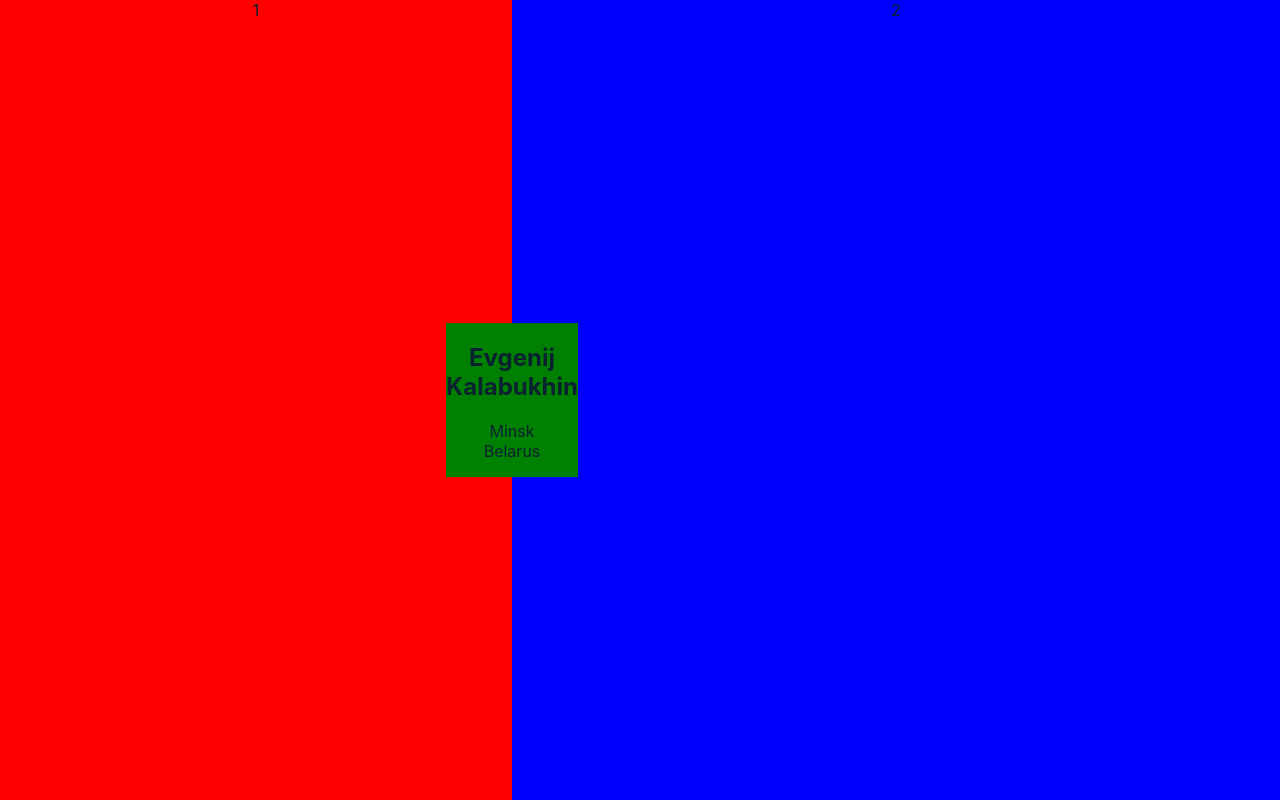
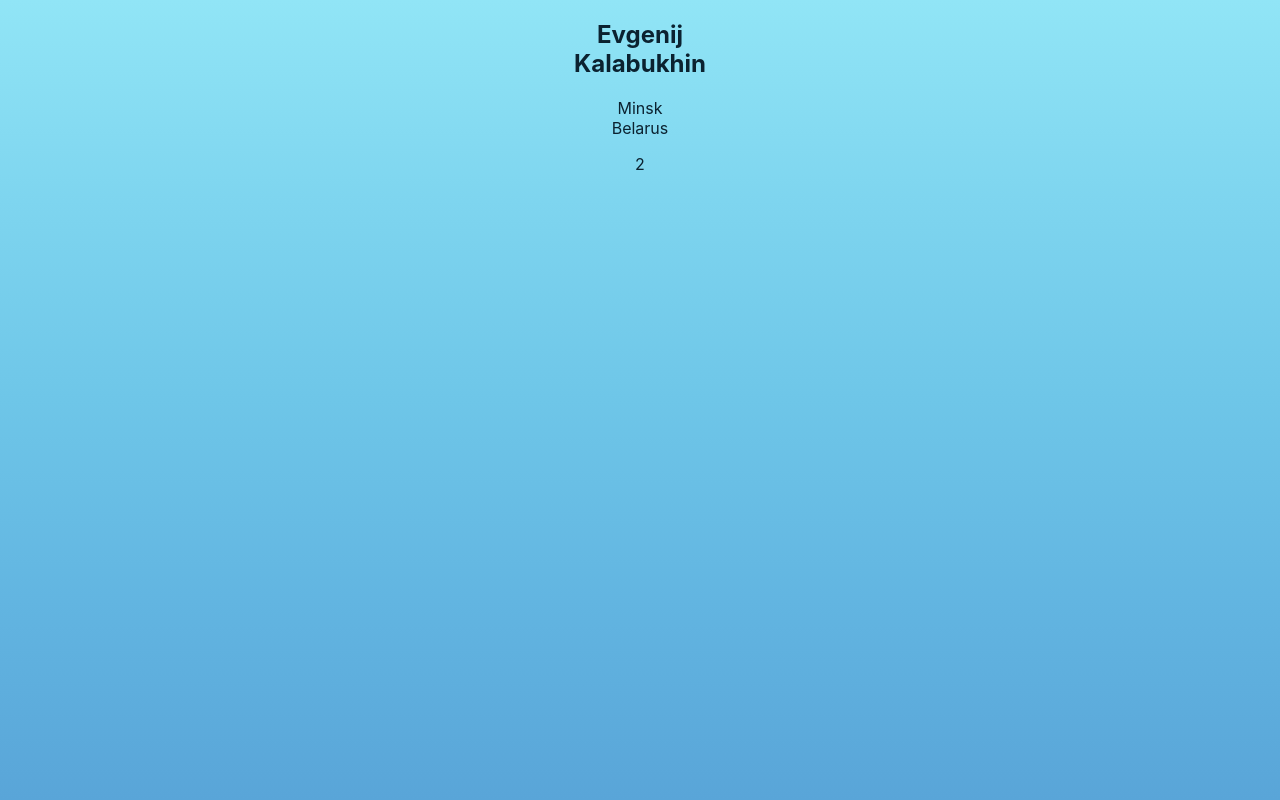
Before and after one commit to EK-machine/promo, a React (Create React App) app: page / in a window 1280 px wide. Shown: the top 800 px of the page. Built offline with nearby package versions, Linux system fonts and the light colour scheme.

Commit message:
state before toggle sidebar mistake comes out

```diff
--- a/src/components/Preheader.jsx
+++ b/src/components/Preheader.jsx
@@ -31,15 +31,15 @@ function Preheader() {
   return (
     <div ref={preheaderRef} className="preheader__container">
       <div className={preheaderClasses}>
-        <section className="preheader__img-container">1</section>
+        <section className="preheader__img-container" />
         <section className="preheader__contacts-container">
           <div className="preheader__bio-container">
-            <h1 className="preheader__name">
+            <h1 className="preheader__bio-name">
               Evgenij
               <br />
               Kalabukhin
             </h1>
-            <p className="preheader__paragraph">
+            <p className="preheader__bio-paragraph">
               Minsk
               <br />
               Belarus
--- a/src/components/preheader.css
+++ b/src/components/preheader.css
@@ -26,16 +26,19 @@
   flex-wrap: wrap;
   position: relative;
 }
-
+/*
 .preheader__img-container {
   flex-basis: 40%;
   flex-grow: 4;
   flex-shrink: 6;
   order: -1;
   height: 100vh;
-  background-color: red;
-}
-
+  background-image: url('./preheader_back.jpg');
+  background-size: contain;
+  background-position: center;
+  overflow: hidden;
+}*/
+/*
 .preheader__contacts-container {
   flex-basis: 60%;
   flex-grow: 6;
@@ -50,126 +53,16 @@
   background-color: green;
   top: 50%;
   transform: translate(-50%, -50%);
+  width: 150px;
+  height: 150px;
+  padding: 10px;
+  border-radius: 50%;
 }
 
-/*
-
-.preheader__img-container {
-  overflow: hidden;
-  flex-basis: 50%;
-  flex-grow: 5;
-  flex-shrink: 1;
-  order: -1;
-  display: flex;
-  justify-content: center;
-  align-items: center;
+.preheader__bio-name {
+  margin-bottom: 5px;
 }
 
-.preheader__avatar {
-  border-radius: 50%;
-  max-width: 70%;
-  max-height: 70%;
-  display: block;
-}
-
-.preheader__bio-container {
-  flex-basis: 20%;
-  flex-grow: 2;
-  flex-shrink: 1;
-  order: 0;
-  display: flex;
-  flex-direction: column;
-  justify-content: space-evenly;
-}
-
-.preheader__name {
-  font-size: 30px;
-  padding: 0;
+.preheader__bio-paragraph {
   margin: 0;
-}
-
-.preheader__paragraph {
-  font-size: 18px;
-  padding: 0;
-  margin: 0;
-}
-
-.preheader__contacts-container {
-  flex-basis: 25%;
-  flex-grow: 2;
-  flex-shrink: 2;
-  order: 1;
-  display: flex;
-  flex-direction: column;
-  justify-content: space-evenly;
-  align-items: center;
-}
-
-.preheader__contact-link {
-  padding: 5px;
-  text-decoration: none;
-  color: var(--active-color);
-  border: 1px solid var(--background-hover-color);
-  border-radius: 8px;
-  font-size: 18px;
-  height: 30px;
-  width: 100px;
-  display: flex;
-  flex-direction: row;
-  justify-content: space-between;
-  align-items: center;
-}
-
-.preheader__contact-link:hover {
-  background-image: linear-gradient(
-    to top,
-    #386fa4,
-    #458cbb,
-    #58aad0,
-    #72c7e3,
-    #91e5f6
-  );
-  font-weight: bold;
-}
-
-.preheader__languages-container {
-  flex-basis: 5%;
-  flex-grow: 1;
-  flex-shrink: 3;
-  order: 2;
-  display: flex;
-  flex-direction: row;
-  justify-content: center;
-  align-items: flex-start;
-}
-
-.preheader__language-btn {
-  padding: 5px;
-  color: var(--active-color);
-  background-color: var(--main-background-color);
-  border: 1px solid var(--background-hover-color);
-  box-sizing: border-box;
-  border-radius: 8px;
-  font-size: 13px;
-  height: 30px;
-  width: 30px;
-  margin-right: 5px;
-  text-align: center;
-}
-
-.preheader__language-btn:last-child {
-  margin-right: 0px;
-}
-
-.preheader__language-btn:hover {
-  background-image: linear-gradient(
-    to top,
-    #386fa4,
-    #458cbb,
-    #58aad0,
-    #72c7e3,
-    #91e5f6
-  );
-  cursor: pointer;
-  font-weight: bold;
 } */
```
